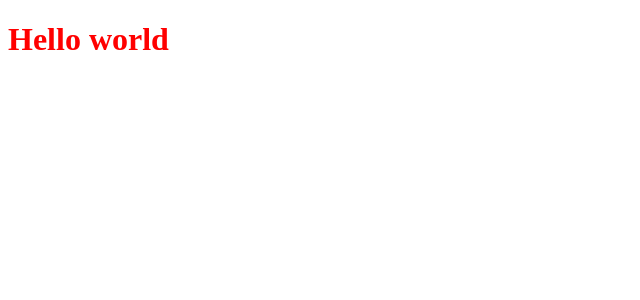
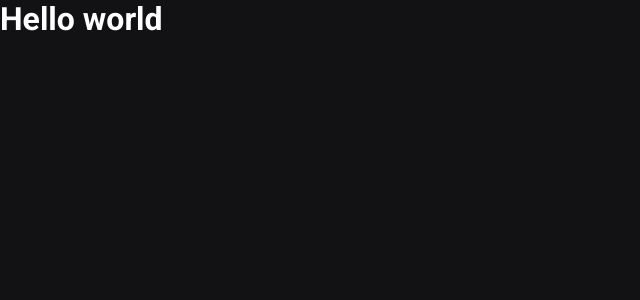
Before and after one commit to opabloteixeira/ignews, a Next.js app: page / in a window 1280 px wide. Shown: the top 300 px of the page, without its empty margins (0-640 px from the left). Built offline with nearby package versions, Linux system fonts and the light colour scheme.

Commit message:
added global style

```diff
--- a/src/pages/_app.tsx
+++ b/src/pages/_app.tsx
@@ -1,4 +1,6 @@
 import { AppProps } from 'next/app';
+
+import '../styles/global.scss';
 
 function MyApp({ Component, pageProps }: AppProps) {
   return <Component {...pageProps} />
--- /dev/null
+++ b/src/pages/_document.tsx
@@ -0,0 +1,18 @@
+import Document, { Html, Head, Main, NextScript} from 'next/document';
+
+export default class MyDocument extends Document {
+  render() {
+    return (
+      <Html>
+        <Head>
+          <link rel="preconnect" href="https://fonts.gstatic.com" />
+          <link href="https://fonts.googleapis.com/css2?family=Roboto:wght@400;700;900&display=swap" rel="stylesheet" />
+        </Head>
+        <body>
+          <Main />
+          <NextScript />
+        </body>
+      </Html>
+    )
+  }
+}
--- a/src/pages/index.tsx
+++ b/src/pages/index.tsx
@@ -1,6 +1,16 @@
-import styles from '../styles/home.module.scss';
-
+import Head from 'next/head';
 
 export default function Home() {
-  return <h1 className={styles.title}>Hello world</h1>
+  return (
+    <>
+      <Head>
+        <title>
+          inicio
+        </title>
+      </Head>
+    <h1>
+      Hello world
+    </h1>
+    </>
+  )
 }
--- /dev/null
+++ b/src/styles/global.scss
@@ -0,0 +1,42 @@
+* {
+  margin: 0;
+  padding: 0;
+  box-sizing:  border-box;
+}
+
+:root {
+  --white: #FFFFFF;
+
+  --gray-100: #e1e1e6;
+  --gray-300: #a8a8b3;
+  --gray-900: #121214;
+
+  --cyan-500: #61dafb;
+  --yellow: #eba417;
+}
+
+@media (max-width: 1080px) {
+  html {
+    font-size: 93.75%;
+  }
+}
+
+@media (min-width: 720px) {
+  html {
+    font-size: 87,5%;
+  }
+}
+
+body {
+  background-color: var(--gray-900);
+  color: var(--white);
+}
+
+
+body, input, textarea, select, button {
+  font: 400 1rem "Roboto", sans-serif;
+}
+
+button {
+  cursor: pointer
+}
--- a/src/styles/home.module.scss
+++ /dev/null
@@ -1,3 +0,0 @@
-.title {
-  color: red;
-}
```
